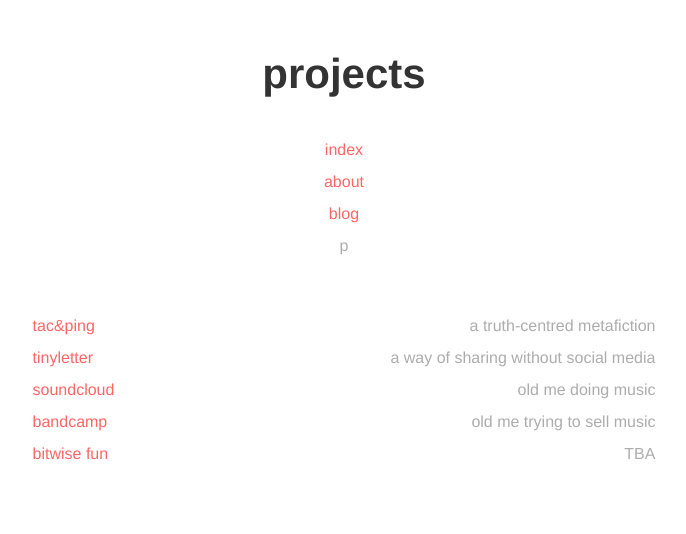
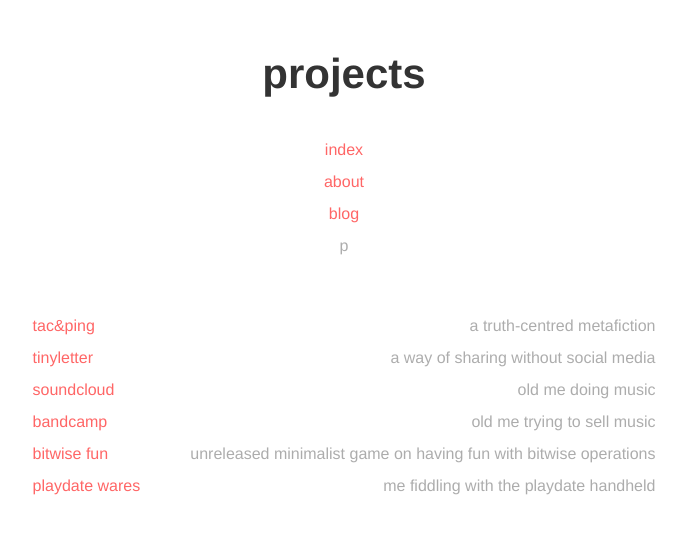
Before and after one commit to bernardini687/website, a Jekyll site: the page built from projects.html, in a window 1280 px wide. Shown: the top 534 px of the page, without its empty margins (296-982 px from the left). Built offline with Jekyll 4.4.1, drawn with Linux system fonts in a browser that asks for light colours.

Commit message:
update contacts and projects

```diff
--- a/_data/contacts.yml
+++ b/_data/contacts.yml
@@ -2,7 +2,3 @@
   link: https://github.com/bernardini687
 - name: linkedin
   link: https://www.linkedin.com/in/oscar-bernardini-essm/
-- name: medium
-  link: https://medium.com/@oscar.b
-- name: reddit
-  link: https://www.reddit.com/user/bernardini687
--- a/_data/projects.yml
+++ b/_data/projects.yml
@@ -12,6 +12,7 @@
   blurb: old me trying to sell music
 - name: bitwise fun
   link: https://github.com/bernardini687/bitwise_fun
-  blurb: TBA
-# - name: ujo music
-#   link:
+  blurb: unreleased minimalist game on having fun with bitwise operations
+- name: playdate wares
+  link: https://wsabi.itch.io
+  blurb: me fiddling with the playdate handheld
```
